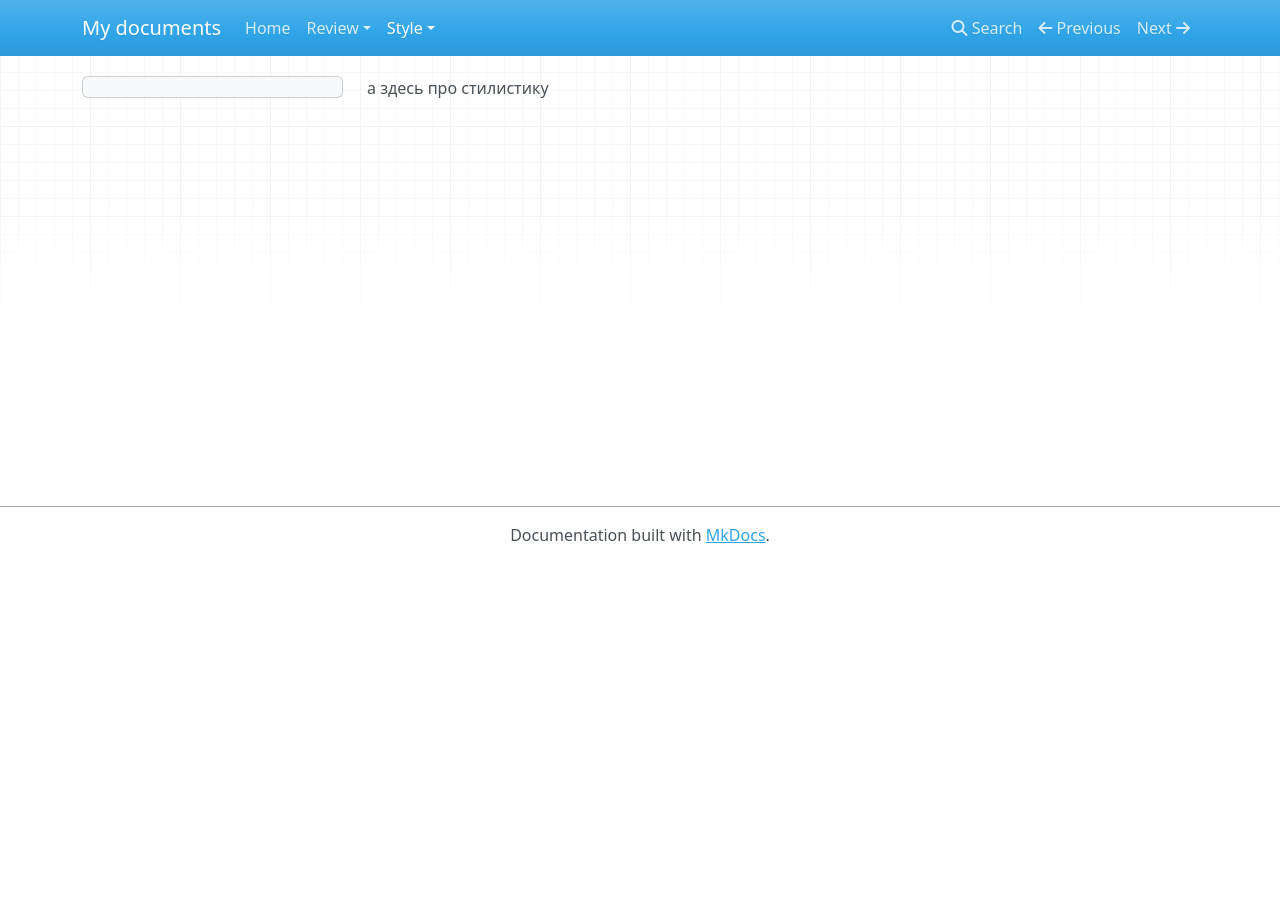
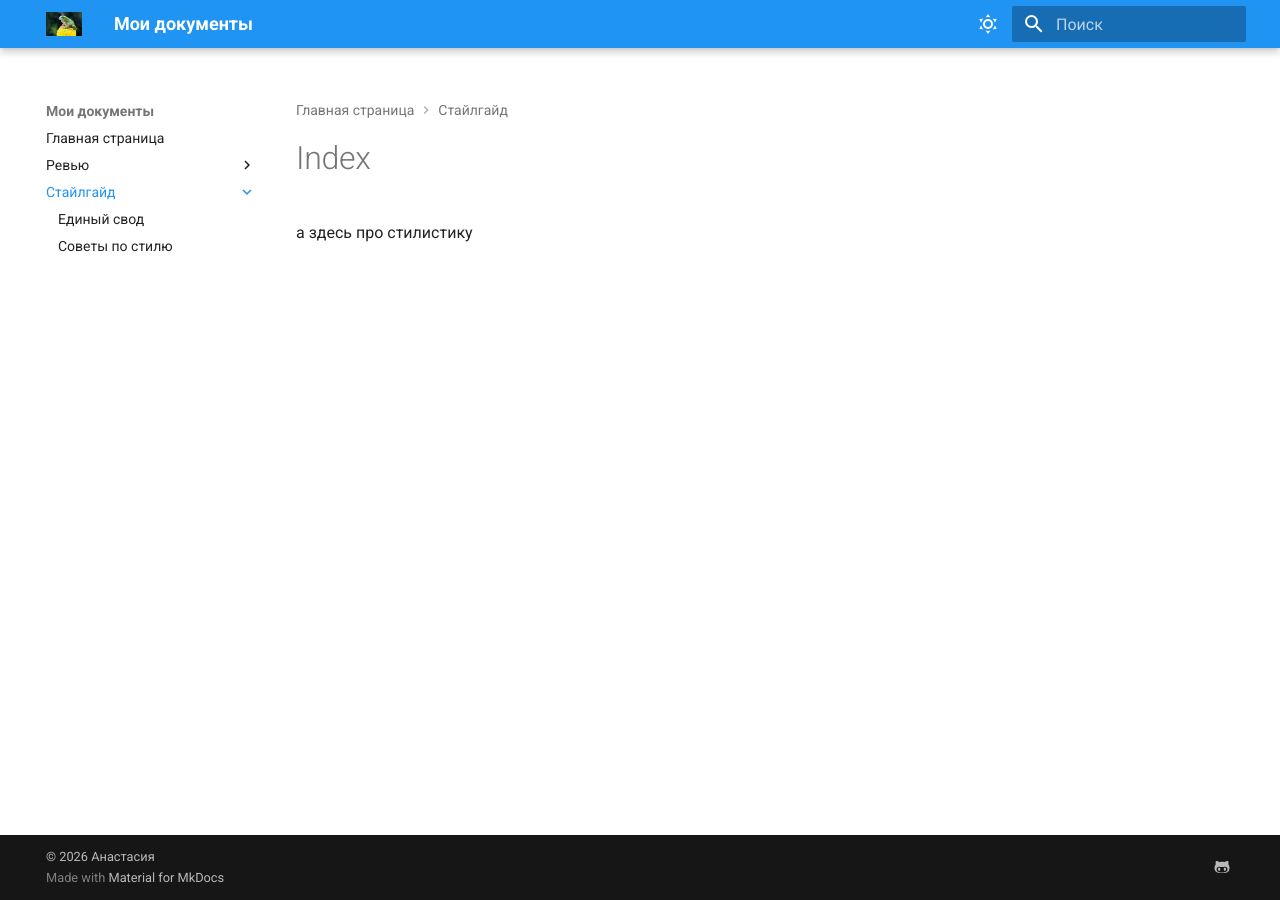
Before and after one commit to alekseevaanastasiamikh-svg/mastering-git, an MkDocs documentation site: the page built from docs/style/index.md, in a window 1280 px wide. Built offline with MkDocs 1.6.1 and Material for MkDocs 9.7.7, drawn with Linux system fonts in a browser that asks for light colours; nearby versions of some CDN libraries.

Commit message:
Добавила конфигурационный файл

```diff
--- a/mkdocs.yml
+++ b/mkdocs.yml
@@ -1 +1,74 @@
-site_name: My documents
+site_name: Мои документы # Название сайта
+site_description: Ревью и стайлгайд # Описание сайта, добавляется в meta-теги
+theme: # Тема сайта, информация о ее параметрах
+  name: material # Название темы
+  logo: frog.jpg # Ссылка на логотип сайта
+  font:
+    text: Roboto # Шрифт текста
+    code: Roboto Mono # Шрифт для текста кода
+  features:
+    #- navigation.sections
+    - navigation.path # Хлебные крошки
+    - navigation.indexes # Позволяет создавать корневые страницы разделов меню. Корневая страница должна лежать в папке раздела и называться index.md. Пример использования корневых страниц приведен ниже в настройках nav
+    #- navigation.tabs # Верхнее меню
+    #- navigation.tabs.sticky # Фиксация верхнего меню
+    #- Navigation sections # Настройка спойлеров в левом меню
+    #- navigation.expand # Разворачивает спойлеры в левом меню по умолчанию
+    #- toc.integrate # Фиксирует оглавление страницы в левом меню
+    - navigation.instant # Функция быстрой загрузки страниц
+    - navigation.top # Добавляет кнопку «к началу» для быстрой обратной прокрутки страницы
+    - search.suggest # Подсказки при вводе поискового запроса
+    - search.highlight # Подсветка результатов поиска в тексте страницы
+    - content.code.copy # Кнопка копирования в блоке кода
+
+  language: ru # Язык
+  palette: # Настройки светлой и тёмной тем
+    # Настройки светлой темы
+    - scheme: default
+      toggle:
+        icon: material/weather-sunny # Иконка для активации светлой темы
+        name: Выключить солнышко # Всплывающий текст-подсказка
+      primary: blue # Основной цвет
+      accent: purple # Акцентный цвет
+    # Настройки тёмной темы
+    - scheme: slate
+      toggle:
+        icon: material/weather-night
+        name: Позвать солнышко
+      primary: deep purple
+      accent: blue
+
+nav: # Структура сайта
+    - Главная страница: index.md
+    - Ревью:
+      - review/index.md
+      - Список компетенций: review/list-alekseeva.md
+      - Самооценка: review/self-review-alekseeva.md
+    - Стайлгайд:
+      - style/index.md
+      - Единый свод: style/edinyi_svod_pravil_prakticheskoi_stilistiki.md
+      - Советы по стилю: style/styleguide.md
+
+extra:
+  social: # Ссылки на соц.сети
+    - icon: fontawesome/brands/github-alt # Иконка гитхаба
+      link: https://github.com/alekseevaanastasiamikh-svg # Ссылка на гитхаб
+
+markdown_extensions: # Расширения markdown
+  - admonition # Поддержка информационных панелей (сообщений типа «Внимание», «Совет», «Примечание», etc.)
+  - footnotes # Поддержка встроенных сносок на страницах
+  - attr_list # Использование html-атрибутов и CSS в элементах markdown
+  - md_in_html # Поддержка markdown внутри html
+  - def_list # Поддержка списков определений
+  - pymdownx.tabbed # Использование вкладок (табов)
+  - pymdownx.details # Использование спойлеров (катов)
+  - pymdownx.highlight: # Подсветка синтаксиса в блоках кода
+      anchor_linenums: true
+  - pymdownx.superfences # Поддержка вложенных блоков кода
+  - pymdownx.snippets # Использование заимствованного контента
+  - pymdownx.emoji: # Иконки и эмодзи
+      emoji_index: !!python/name:material.extensions.emoji.twemoji
+      emoji_generator: !!python/name:material.extensions.emoji.to_svg
+
+copyright: |
+  &copy; 2026 Анастасия
```
Also changed, not shown: docs/frog.jpg (added).
